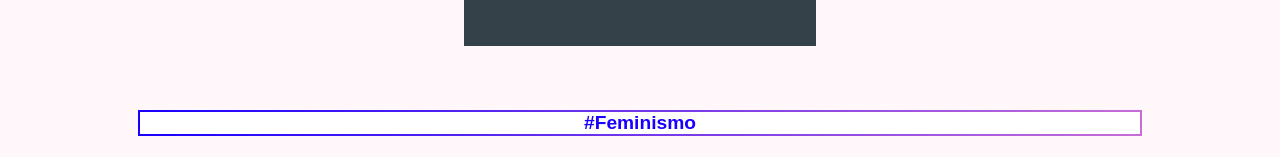
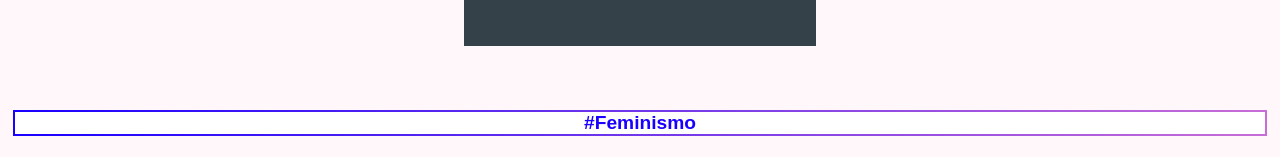
Before and after one commit to gislainejessica/blog-chacomigo, a Next.js app: page / in a window 1280 px wide. Shown: the part 1270-1427 px from the top of the page. Built offline with nearby package versions, Linux system fonts and the light colour scheme.

Commit message:
space home card

```diff
--- a/components/Card/styles.ts
+++ b/components/Card/styles.ts
@@ -32,11 +32,20 @@ export const Container = styled.div`
   margin-left: 4.4rem;
 
   @media(max-width: 1280px) {
-    margin-bottom: 1.6rem;
-    margin-top: 1.6rem;
+    margin-bottom: 0.6rem;
+    margin-top: 0.6rem;
     width: 80%;
+    width: 100%;
+
     margin-left: 1rem;
   }
+
+
+  /* @media(max-width: 780px) {
+    margin: 0.8rem;
+    width: 100%;
+    padding: .4rem;
+  } */
 
   @media(max-width: 580px) {
    display: flex;
@@ -53,6 +62,7 @@ export const Wrapper = styled.div`
   justify-content: flex-start;
   align-items: center;
   padding: .4rem;
+
   /* background: #ddf; */
 `;
 
--- a/components/Footer/styles.ts
+++ b/components/Footer/styles.ts
@@ -16,6 +16,8 @@ export const Container = styled.div`
 
   background: linear-gradient(45deg, #F0722B,  #FFA842);
   background: linear-gradient(to right, #1900FF, #C86DD7);
+  background: linear-gradient(145deg, #1900FF, #C86DD7);
+
   /* background: #d2d6db; */
   padding: 4.8rem;
   /* padding-bottom: 6rem; */
@@ -24,6 +26,7 @@ export const Container = styled.div`
 
   @media(max-width: 580px) {
     padding: 2rem;
+    background: linear-gradient(145deg, #1900FF, #C86DD7);
   }
 `;
 
--- a/styles/pages/Home.ts
+++ b/styles/pages/Home.ts
@@ -46,11 +46,12 @@ export const Tag = styled.button`
   }
 
   @media(max-width: 1280px) {
-    width: 80%;
+    width: 100%;
     /* margin-left: 2.8rem; */
     font-size: 1.2rem;
     margin-left: 0rem;
     padding: 0rem;
+    margin-bottom: .8rem;
   }
 `;
 
```
